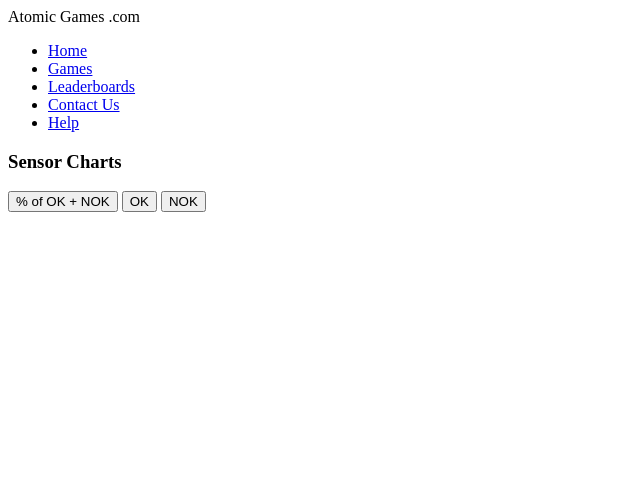
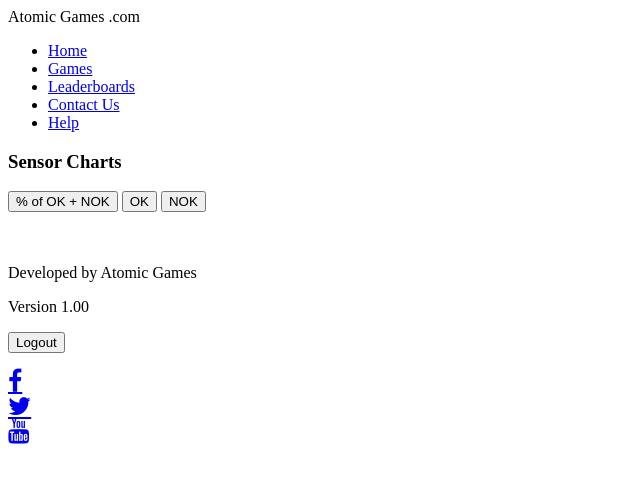
Before and after one commit to OllieB680/WebGames, a PHP site: template view/chart_view.php in a window 1280 px wide. Shown: the top 483 px of the page, without its empty margins (0-640 px from the left). Run offline with PHP 8.4, Linux system fonts and the light colour scheme; the visitor is signed in with stand-in values (Sample User, id 1); the template is opened without the code that fills it: most values are stand-ins (such as "Sample title", 1, 10 or a date in 2020).

Commit message:
Added footer and style.css for jordan
Finished the footer

```diff
--- /dev/null
+++ b/footer.php
@@ -0,0 +1,48 @@
+<link rel="stylesheet" href="https://cdnjs.cloudflare.com/ajax/libs/font-awesome/4.7.0/css/font-awesome.min.css">
+<?php
+?>
+
+<?php if (isset($_SESSION['loggedOn']) && $_SESSION['loggedOn'] == 1) {
+	?>
+
+<div>
+	<div class="row">
+	  <div class="col-md-3">
+	  <p class="footerText">Developed by Atomic Games</p>
+	  <P class="footerText">Version 1.00</P>
+	  </div>
+	  <div class="col-md-6">
+		<p>
+			<form  method="POST" action="">
+				<button class="w3-btn btn-block w3-pink" type="submit" name="signout" value="signout">Logout</button>
+			</form>
+		</p>
+	  </div>
+	  <div class="col-md-1">
+		<a href="#" class="fa fa-facebook" style="font-size: 25px;"></a>
+	  </div>
+	  <div class="col-md-1">
+		<a href="#" class="fa fa-twitter" style="font-size: 25px;"></a>
+	  </div>
+	  <div class="col-md-1">
+		<a href="#" class="fa fa-youtube" style="font-size: 25px;"></a>
+	  </div>
+
+
+
+
+	</div>
+
+</div>
+
+<?php
+}
+else if (!isset($_SESSION['loggedOn']) || $_SESSION['loggedOn'] == 0) {
+	?>
+
+<?php
+}
+	?>
+
+<?php
+?>
```
Also changed, not shown: style.css (+31 -10 lines).
